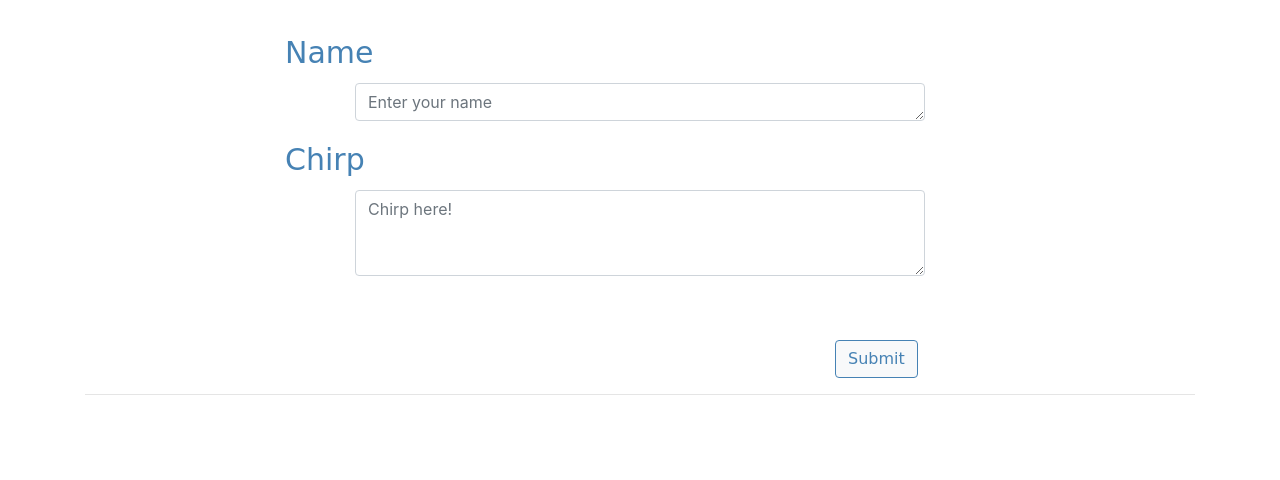
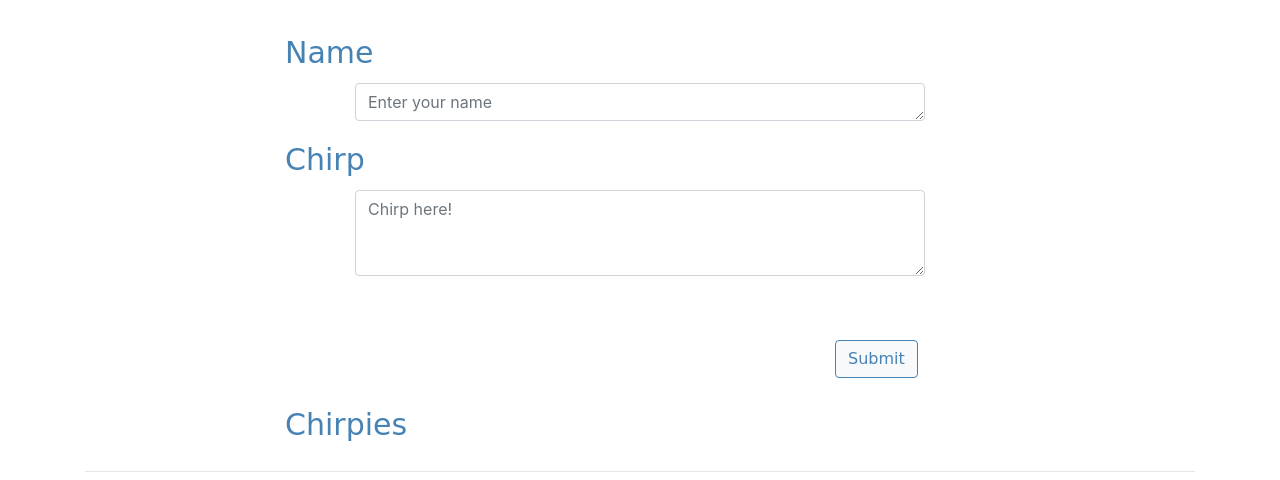
Before and after one commit to joycedelatorre/chirp, a website: page app/public/index.html in a window 1280 px wide. Shown: the part 224-704 px from the top of the page. Drawn offline with nearby package versions, Linux system fonts and the light colour scheme; a web font is replaced by a local one.

Commit message:
add label to html

```diff
--- a/app/public/index.html
+++ b/app/public/index.html
@@ -41,8 +41,9 @@
 				<button type="button" class="btn btn-light">Submit</button>
 			</form>
 		</div>
+		<br>
+		<label>Chirpies</label>
 		<hr>
-
 		<div class="chirpies">
 
 		</div>
```
